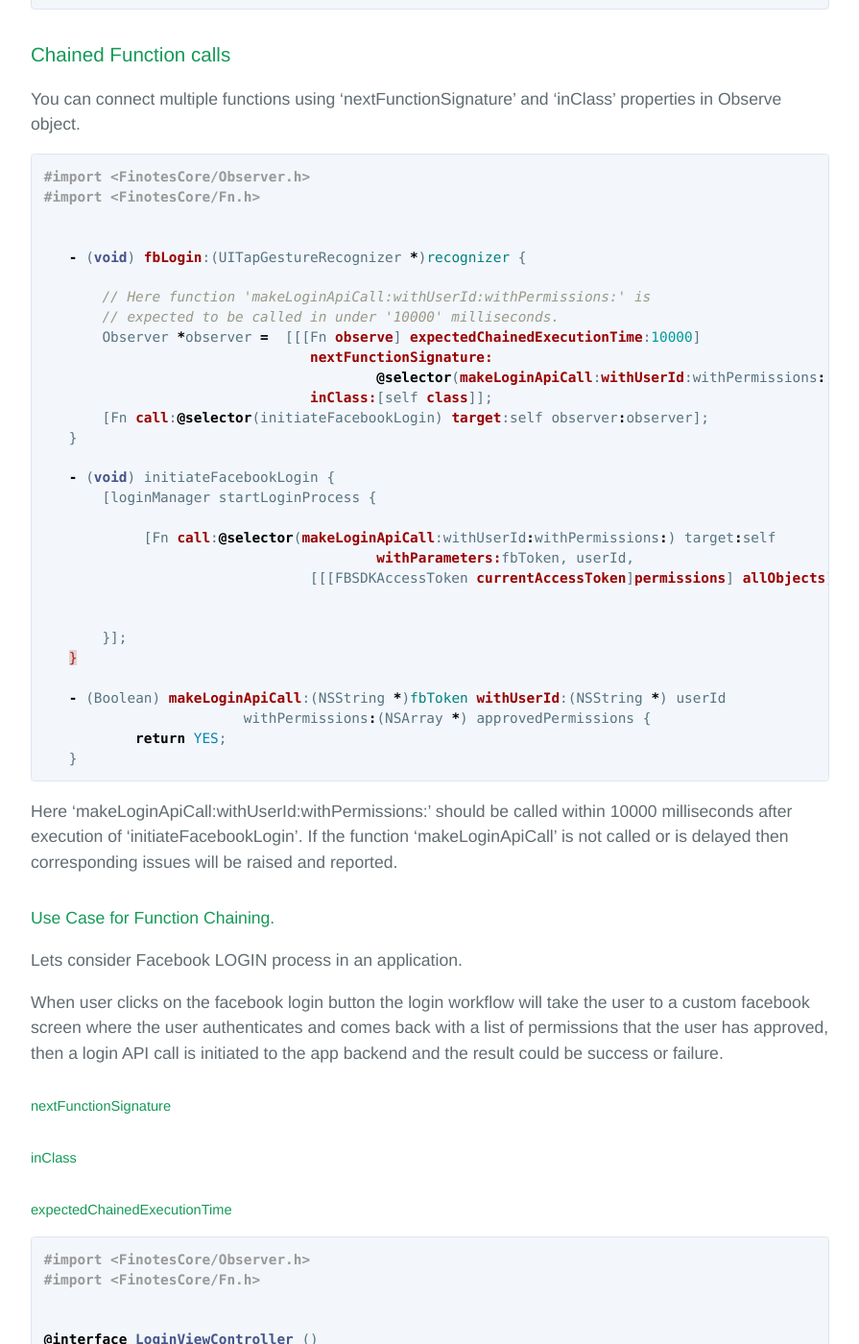
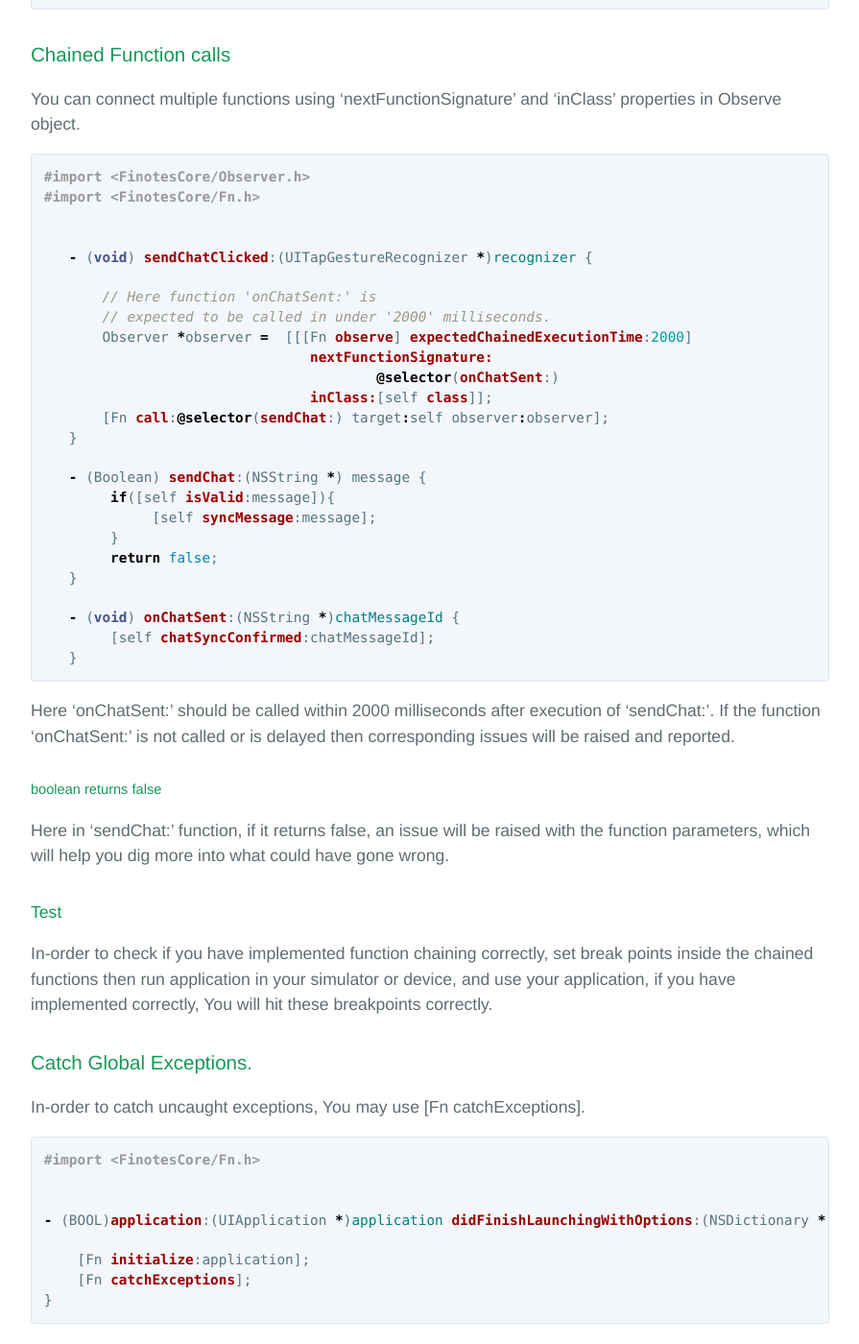
Before and after one commit to finotes/finotes.github.io, a Jekyll site: the page built from _posts/2018-01-19-ios-docs.md, in a window 1280 px wide and 1400 px high, scrolled down 9357 px. Shown: the whole window at 96% size, without its empty margins (192-1087 px from the left). Built offline with Jekyll 4.4.1, drawn with Linux system fonts in a browser that asks for light colours; some web fonts are replaced; some of the changed text lies outside the part shown.

Commit message:
Update 2018-01-19-ios-docs.md

````diff
--- a/_posts/2018-01-19-ios-docs.md
+++ b/_posts/2018-01-19-ios-docs.md
@@ -383,116 +383,33 @@ You can connect multiple functions using ‘nextFunctionSignature’ and 'inClas
 #import <FinotesCore/Fn.h>
 
 
-   - (void) fbLogin:(UITapGestureRecognizer *)recognizer {
+   - (void) sendChatClicked:(UITapGestureRecognizer *)recognizer {
 
-       // Here function 'makeLoginApiCall:withUserId:withPermissions:' is
-       // expected to be called in under '10000' milliseconds.
-       Observer *observer =  [[[Fn observe] expectedChainedExecutionTime:10000]
+       // Here function 'onChatSent:' is
+       // expected to be called in under '2000' milliseconds.
+       Observer *observer =  [[[Fn observe] expectedChainedExecutionTime:2000]
 				nextFunctionSignature:
-					@selector(makeLoginApiCall:withUserId:withPermissions:)
+					@selector(onChatSent:)
 				inClass:[self class]];
-       [Fn call:@selector(initiateFacebookLogin) target:self observer:observer];
+       [Fn call:@selector(sendChat:) target:self observer:observer];
    }
 
-   - (void) initiateFacebookLogin {
-       [loginManager startLoginProcess {
-
-	    [Fn call:@selector(makeLoginApiCall:withUserId:withPermissions:) target:self
-					withParameters:fbToken, userId,
-				[[[FBSDKAccessToken currentAccessToken]permissions] allObjects]];
-
-
-       }];
+   - (Boolean) sendChat:(NSString *) message {
+   	if([self isValid:message]){
+	     [self syncMessage:message];
+	}
+	return false;
    }
 
-   - (Boolean) makeLoginApiCall:(NSString *)fbToken withUserId:(NSString *) userId
-   			withPermissions:(NSArray *) approvedPermissions {
-	   return YES;
+   - (void) onChatSent:(NSString *)chatMessageId {
+   	[self chatSyncConfirmed:chatMessageId];
    }
 ```
 
-Here ‘makeLoginApiCall:withUserId:withPermissions:' should be called within 10000 milliseconds after execution of 'initiateFacebookLogin'. If the function 'makeLoginApiCall' is not called or is delayed then corresponding issues will be raised and reported.
-
-#### Use Case for Function Chaining.
-
-Lets consider Facebook LOGIN process in an application.
-
-When user clicks on the facebook login button the login workflow will take the user to a custom facebook screen where the user authenticates and comes back with a list of permissions that the user has approved, then a login API call is initiated to the app backend and the result could be success or failure.
-
-##### nextFunctionSignature
-##### inClass
-##### expectedChainedExecutionTime
-
-```objc
-#import <FinotesCore/Observer.h>
-#import <FinotesCore/Fn.h>
-
-
-@interface LoginViewController ()
-@end
-
-@implementation LoginViewController
-
-   - (void) fbLogin:(UITapGestureRecognizer *)recognizer {
-
-       // Here function 'makeLoginApiCall:withUserId:withPermissions:' is
-       // expected to be called in under '10000' milliseconds.
-       Observer *observer =  [[[Fn observe] expectedChainedExecutionTime:10000]
-				nextFunctionSignature:
-					@selector(makeLoginApiCall:withUserId:withPermissions:)
-				inClass:[self class]];
-       [Fn call:@selector(initiateFacebookLogin) target:self observer:observer];
-   }
-
-   - (void) initiateFacebookLogin {
-       FBSDKLoginManager *loginManager = [[FBSDKLoginManager alloc]init];
-       [loginManager logInWithReadPermissions:@[@"email",@"public_profile",@"publish_actions"]
-       				fromViewController:self
-				handler:^(FBSDKLoginManagerLoginResult *result, NSError *error) {
-
-
-	    // Here function 'processUserLogin:' is expected to be called in under '5000' milliseconds.
-	    Observer *observer =  [[[Fn observe] expectedChainedExecutionTime:5000]
-					nextFunctionSignature:@selector(processUserLogin:)
-					inClass:[self class]];
-	    [Fn call:@selector(makeLoginApiCall:withUserId:withPermissions:) target:self
-	    				observer:observer
-					withParameters:fbToken, userId,
-				[[[FBSDKAccessToken currentAccessToken]permissions] allObjects]];
-
-
-       }];
-   }
-
-   - (Boolean) makeLoginApiCall:(NSString *)fbToken withUserId:(NSString *) userId
-   			withPermissions:(NSArray *) approvedPermissions {
-	if([approvedPermissions containsObject:@"publish_actions"]){
-       	   [[[LoginAPI alloc] init] call];
-	   return YES;
-	}else{
-	   return NO;
-	}
-   }
-
-   - (void) apiCompleted:(NSDictionary *) response {
-        [Fn call:@selector(processUserLogin:) target:self withParameters:response];
-   }
-
-   - (void) processUserLogin:(NSDictionary *) response {
-        if ([[response valueForKey:@"status"] isEqualToString:@"success"]) {
-	    //Move to MainController
-	}
-   }
-
-@end
-```
-
-Here, incase the facebook Login is failed or is delayed by more than 10000 milliseconds, corresponding issues will be raised.
-Also, after facebook login, if the Login API call is not returned or is delayed by more than 5000 milliseconds then, corresponding issues will be raised.
-In case of function chaining you need to use 'expectedChainedExecutionTime' and not 'expectedExecutionTime' to specify the expected time required for chained function to be called.
+Here 'onChatSent:' should be called within 2000 milliseconds after execution of 'sendChat:'. If the function 'onChatSent:' is not called or is delayed then corresponding issues will be raised and reported.
 
 ##### boolean returns false
-Here in 'makeLoginApiCall:withUserId:withPermissions:' function, if it returns false, an issue will be raised with the function parameters, which will help you dig more into what could have gone wrong.
+Here in 'sendChat:' function, if it returns false, an issue will be raised with the function parameters, which will help you dig more into what could have gone wrong.
 
 #### Test
 In-order to check if you have implemented function chaining correctly, set break points inside the chained functions then run application in your simulator or device, and use your application, if you have implemented correctly, You will hit these breakpoints correctly.
````
